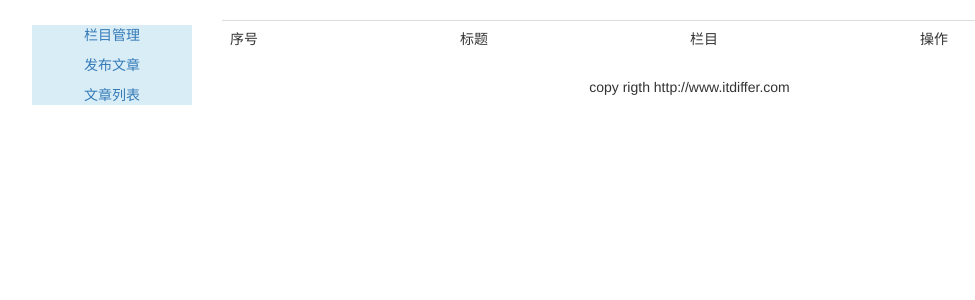
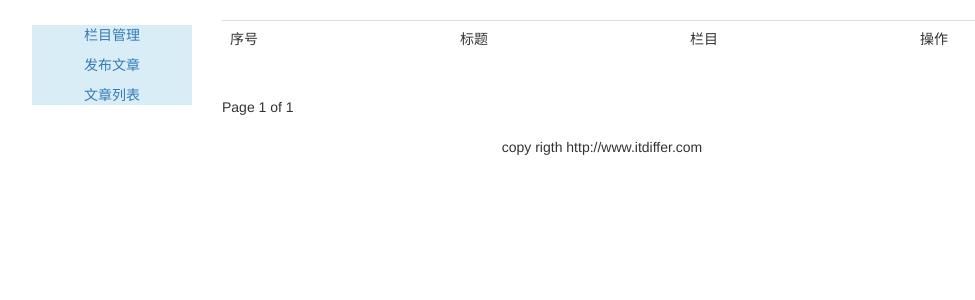
Before and after one commit to liuchangfu/Blog, a Django app: page /article/article-list/ in a window 1280 px wide. Shown: the part 52-352 px from the top of the page, without its empty margins (53-1028 px from the left). Run offline with Django 3.2, Linux system fonts and the light colour scheme; a user stored in the database is signed in; data that the repository does not hold is empty; some libraries are stand-ins or nearby versions.

Commit message:
增加分页功能

```diff
--- a/article/views.py
+++ b/article/views.py
@@ -6,6 +6,7 @@ from django.views.decorators.csrf import csrf_exempt
 from django.views.decorators.http import require_POST
 from django.http import HttpResponse
 from django.shortcuts import get_object_or_404
+from django.core.paginator import Paginator, EmptyPage, PageNotAnInteger
 
 
 # Create your views here.
@@ -83,8 +84,19 @@ def article_post(request):
 
 @login_required(login_url='/account/login')
 def article_list(request):
-    articles = ArticlePost.objects.filter(author=request.user)
-    return render(request, 'article/column/article_list.html', {'articles': articles})
+    articles_list = ArticlePost.objects.filter(author=request.user)
+    paginator = Paginator(articles_list, 2)
+    page = request.GET.get('page')
+    try:
+        current_page = paginator.page(page)
+        articles = current_page.object_list
+    except PageNotAnInteger:
+        current_page = paginator.page(1)
+        articles = current_page.object_list
+    except EmptyPage:
+        current_page = paginator.page(paginator.num_pages)
+        articles = current_page.object_list
+    return render(request, 'article/column/article_list.html', {'articles': articles, 'page': current_page})
 
 
 @login_required(login_url='/account/login')
--- a/templates/article/column/article_list.html
+++ b/templates/article/column/article_list.html
@@ -29,6 +29,7 @@
                 </tr>
             {% endfor %}
         </table>
+    {%  include 'paginator.html' %}
     </div>
     <script type="text/javascript" src='{% static "js/jquery.js" %}'></script>
     <script type="text/javascript" src="{% static 'js/layer.js' %}"></script>
--- /dev/null
+++ b/templates/paginator.html
@@ -0,0 +1,13 @@
+<div class="pagination">
+    <span class="step-links">
+        {% if page.has_previous %}
+            <a href="?page={{ page.previous_page_number }}">Previous</a>
+        {% endif %}
+        <span class="current">
+        Page {{ page.number }} of {{ page.paginator.num_pages }}
+        </span>
+        {% if page.has_next %}
+            <a href="?page={{ page.next_page_number }}">Next</a>
+        {% endif %}
+    </span>
+</div>
```
